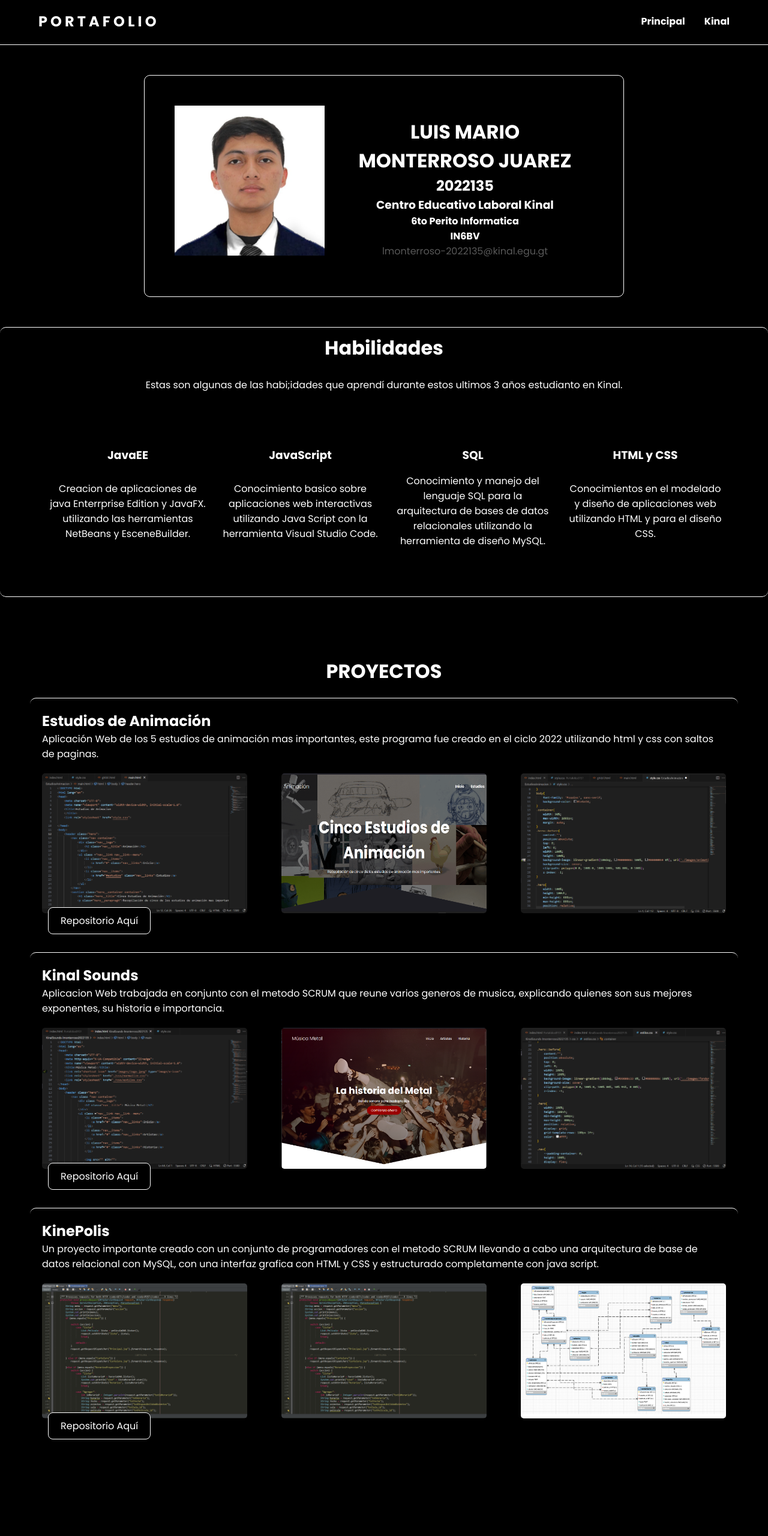
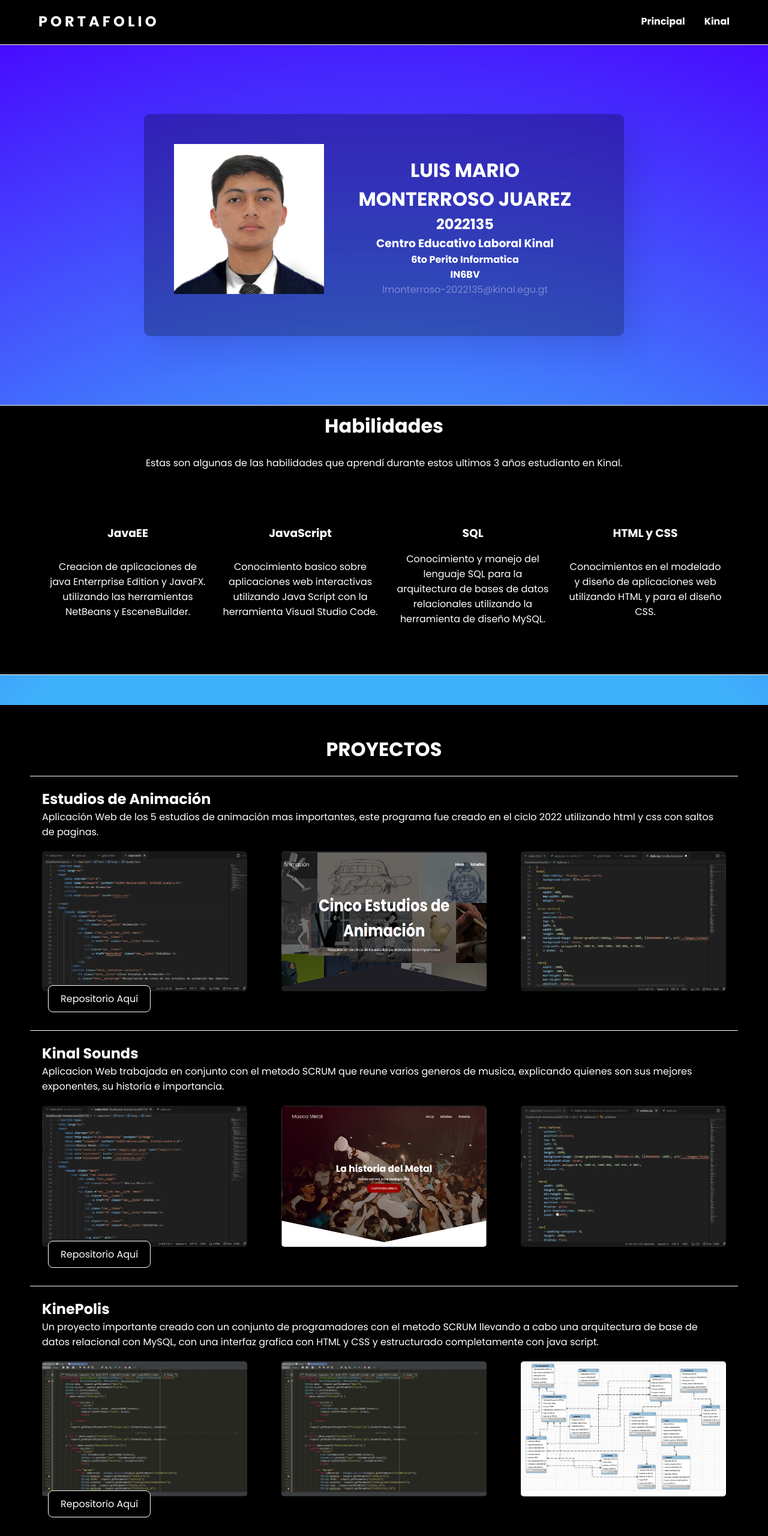
Before and after one commit to lmonterroso2022135/TALLER_Lab1, a plain HTML site: page assets/pages/portafolio.html in a window 1280 px wide. Shown: the top 2560 px of the page at 60% size. Drawn offline with Linux system fonts and the light colour scheme.

```diff
--- a/assets/pages/portafolio.html
+++ b/assets/pages/portafolio.html
@@ -22,7 +22,9 @@
             </ul>
         </nav>
     </header>
+    <div class="contenedorSA">
         <div class="seccionA">
+            <div class="face front">
                 <div class="imagen">
                     <img src="/resource/images/perfilPortafolio.jpeg" alt="Descripción de la imagen">
                 </div>
@@ -35,9 +37,22 @@
                     <div class="correo"><p>lmonterroso-2022135@kinal.egu.gt</p></div>
                 </div>
             </div>
+            <div class="face back">
+                <h1>¿Que espero de este año?</h1><br>
+                <p>Este es un año muy mportante para mi y para toda mi generacion,
+
+                    este es practicamente nuestro ultimo año estudiando en el colegio antes
+                    entrar a la U o trabajar.</p><br>
+                <p> Respecto a las clases tecnicas TALLER espero
+                    aprender bastante este año, manejar nuevas tecnologias y fuera del colegio poder
+                    seguir algun curso o investigar por mi cuenta para ampliar mi Conocimiento.</p>
+            </div>
+        </div>
+    </div>
+    </div>
     <div class="seccionB">
         <h2 class="subtitle">Habilidades</h2>
-            <p>Estas son algunas de las habi;idades que aprendí durante estos ultimos 3 años estudianto en Kinal.</p>
+            <p>Estas son algunas de las habilidades que aprendí durante estos ultimos 3 años estudianto en Kinal.</p>
         <div class="about__main">
         <article class="about__icons">
             <h3 class="about__title">JavaEE</h3>
@@ -116,7 +131,10 @@
         </form>
     </div>
     <div class="seccionE">
-        <iframe width="560" height="315" src="https://youtu.be/dzUBuRO9NEc?si=ZtUFugP0D8UG-Dh6" frameborder="0" allowfullscreen></iframe>
+        <iframe width="560" height="315" src="https://www.youtube.com/embed/tLpnEp1-rT0?si=osFmlify8a_iqk-Y" title="YouTube video player" frameborder="0" allow="accelerometer; autoplay; clipboard-write; encrypted-media; gyroscope; picture-in-picture; web-share" allowfullscreen></iframe>
+    </div>
+    <div class="derechos">
+        <p>Derechos reservados &copy;lmonterroso-2022135</p>
     </div>
 </body>
 </html>
--- a/assets/styles/portafolioStyle.css
+++ b/assets/styles/portafolioStyle.css
@@ -10,12 +10,22 @@
 
 body{
     font-family: 'Poppins', sans-serif;
-    background-color:black;
+    background: radial-gradient(circle, rgba(63,177,251,1) 45%, rgba(72,0,255,1) 100%);
     text-align: center;
+
+
 }
 .container{
     width: 90%;
     margin: auto;
+}
+.contenedorSA{
+    width: 100%;
+    height: 75vh;
+
+    display: flex;
+    justify-content: center;
+    align-items: center;
 }
 
 .encabezado{
@@ -60,87 +70,67 @@ body{
     color: #d40733;
 }
 /*AAAAAAAAAAAAAAAAAAAAAAAAAAAAAAAAAAAAAAAAAAAAAAAAAAAAAAAAAAAAAAAAAAAAAAAAAAAAAAAAAAA*/
-.seccionA {
-    display: flex;
-    width: 800px; /* ajusta según tus necesidades */
-    height: 370px; /* ajusta según tus necesidades */
-    border: 1px; /* opcional, solo para visualizar el contenedor */
-    text-align: left; /* opcional, para alinear el contenido del contenedor a la izquierda */
+.seccionA{
+    width: 800px;
+    height: 370px;
+    position: relative;
 
-    background-color: black;
+    bottom: 50px;
+}
+.seccionA .face{
+    width: 100%;
+    height: 100%;
+
+    position: absolute;
+    backface-visibility: hidden;
+
+    box-shadow: 20px 20px 50px rgba(0, 0, 0, 0.1);
+    background-color: #00000046;
+    backdrop-filter: blur(5px);
+    -webkit-backdrop-filter: blur(5px);
+    color: #fff;
+
+    border: 1px;
     border-radius: 10px;
     margin: 50px auto;
     padding: 50px;
+    transition: .5s;
+}
+.seccionA .front{
+    transform: perspective(600px) rotateX(0deg);
+    display: flex;
+    text-align: left;
+}
+.seccionA .back{
+    transform: perspective(600px) rotateX(180deg);
 
-    border: 1px solid white;
+}
+.seccionA:hover .front{
+    transform: perspective(600px) rotateX(180deg);
+}
+.seccionA:hover .back{
+    transform: perspective(600px) rotateX(360deg);
 }
 
 .imagen {
     flex-shrink: 0; /* evita que la imagen afecte al tamaño del contenedor */
-    margin-right: 20px; /* ajusta según tus necesidades, agrega margen a la derecha de la imagen */
+    margin-right: 20px;
 }
 
 .imagen img {
-    width: 250px; /* la imagen ocupará el 100% del ancho del contenedor */
-    height: auto; /* se ajusta automáticamente la altura para mantener las proporciones originales */
+    width: 250px;
+    height: auto;
 }
 .contenido {
     color: #fff;
     text-align: center;
     flex: 1;
-    padding: 20px; /* espaciado interno para el contenido dentro del contenedor */
+    padding: 20px;
 }
 .correo{
     color: #ffffff58;
 }
 /*BBBBBBBBBBBBBBBBBBBBBBBBBBBBBBBBBBBBBBBBBBBBBBBBBBBBBBBBBBBBBBBBBBBBBBBBBBBBBBBBBBBB*/
-
-
-
-
-
-
-/*CCCCCCCCCCCCCCCCCCCCCCCCCCCCCCCCCCCCCCCCCCCCCCCCCCCCCCCCCCCCCCCCCCCCCCCCCCCCCCCCCCCC*/
-.seccionC {
-    color: #fff;
-    width: 100%; /* ajusta según tus necesidades */
-    height: 1500px; /* ajusta según tus necesidades */
-    border: 1px; /* opcional, solo para visualizar el contenedor */
-    text-align: center;
-
-    background-color: black;
-    border-radius: 10px;
-    margin: 50px auto;
-    padding: 50px;
-}
-
-.proyecto{
-    text-align: left;
-    margin: 20px auto; /* ajusta según tus necesidades */
-    padding: 20px; /* espacio interno para el contenido dentro del contenedor */
-    border-radius: 10px;
-
-    border-top: 1px solid white;
-}
-.imagenes {
-    display: flex;
-    justify-content: space-between;
-    margin-top: 20px; /* ajusta según tus necesidades, agrega espacio entre el texto y las imágenes */
-}
-
-.imagenes img {
-    width: 30%; /* ajusta según tus necesidades */
-    border-radius: 5px; /* redondear las esquinas de las imágenes */
-    transition: filter 0.3s ease;
-}
-.imagenes img:hover {
-    filter: brightness(50%); /* reduce el brillo al 80% cuando el ratón está sobre la imagen */
-}
-
-
-
-
-
 
 .seccionB{
     text-align: center;
@@ -152,8 +142,6 @@ body{
     border: 1px;
     text-align: center;
 
-    border-radius: 10px;
-    margin: 50px auto;
     padding: 10px;
 
     border-top: 1px solid white;
@@ -193,6 +181,42 @@ body{
     width: 40px;
 
 }
+/*CCCCCCCCCCCCCCCCCCCCCCCCCCCCCCCCCCCCCCCCCCCCCCCCCCCCCCCCCCCCCCCCCCCCCCCCCCCCCCCCCCCC*/
+.seccionC {
+    color: #fff;
+    width: 100%;
+    height: 1400px;
+    border: 1px;
+    text-align: center;
+
+    background-color: black;
+    margin: 50px auto;
+    padding: 50px;
+}
+
+.proyecto{
+    text-align: left;
+    margin: 20px auto;
+    padding: 20px;
+
+
+    border-top: 1px solid white;
+}
+.imagenes {
+    display: flex;
+    justify-content: space-between;
+    margin-top: 20px;
+}
+
+.imagenes img {
+    width: 30%;
+    border-radius: 5px;
+    transition: filter 0.3s ease;
+}
+.imagenes img:hover {
+    filter: brightness(50%); /* reduce el brillo al 80% cuando el ratón está sobre la imagen */
+}
+
 /*DDDDDDDDDDDDDDDDDDDDDDDDDDDDDDDDDDDDDDDDDDDDDDDDDDDDDDDDDDDDDDDDDDDDDDDDDDDDDDD*/
 .seccionD {
     width: 800px;
@@ -242,8 +266,8 @@ button:hover {
 
 .boton{
     padding: 10px 20px;
-    background-color: #000000; /* Color de fondo del botón (puedes ajustar según tus preferencias) */
-    color: rgb(255, 255, 255); /* Color del texto del botón */
+    background-color: #000000;
+    color: rgb(255, 255, 255);
     cursor: pointer;
     margin: 10px;
     border-radius: 8px;
@@ -254,3 +278,17 @@ button:hover {
 .boton:hover{
     background-color: #d40733;
 }
+
+.derechos{
+    width: 100%;
+    height: 50px;
+
+    margin-top: 25px;
+    padding-top: 10px;
+
+    text-align: center;
+    color: white;
+    background-color: black;
+
+    border-top: 1px solid white;
+}
```
Lines whose indentation alone changed are shown as unchanged.
